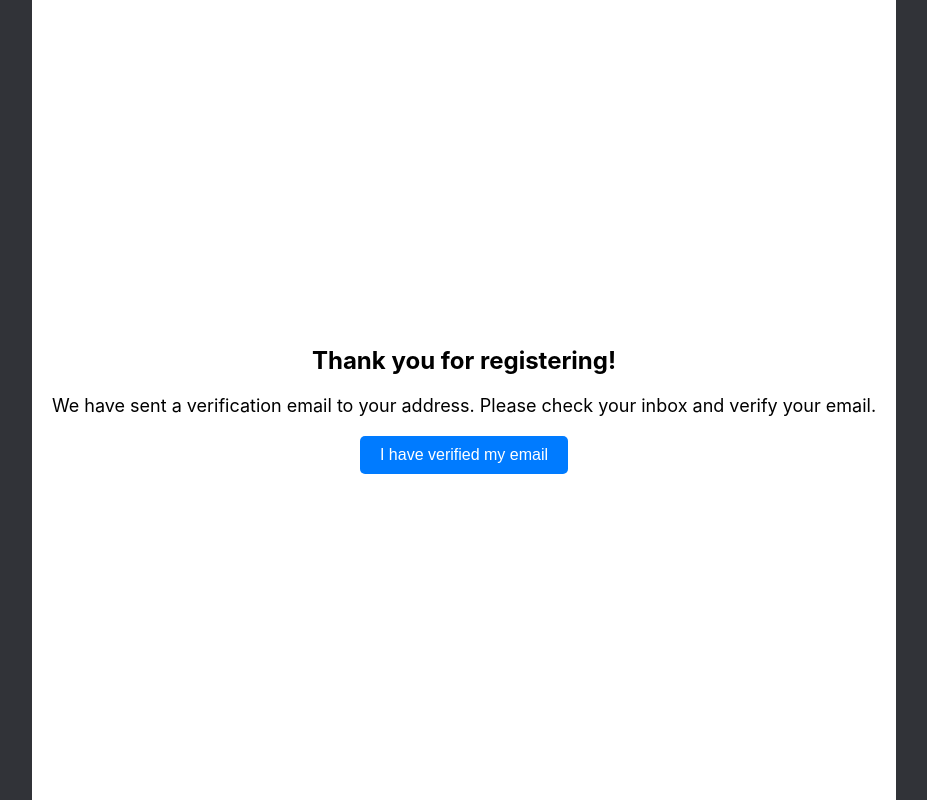
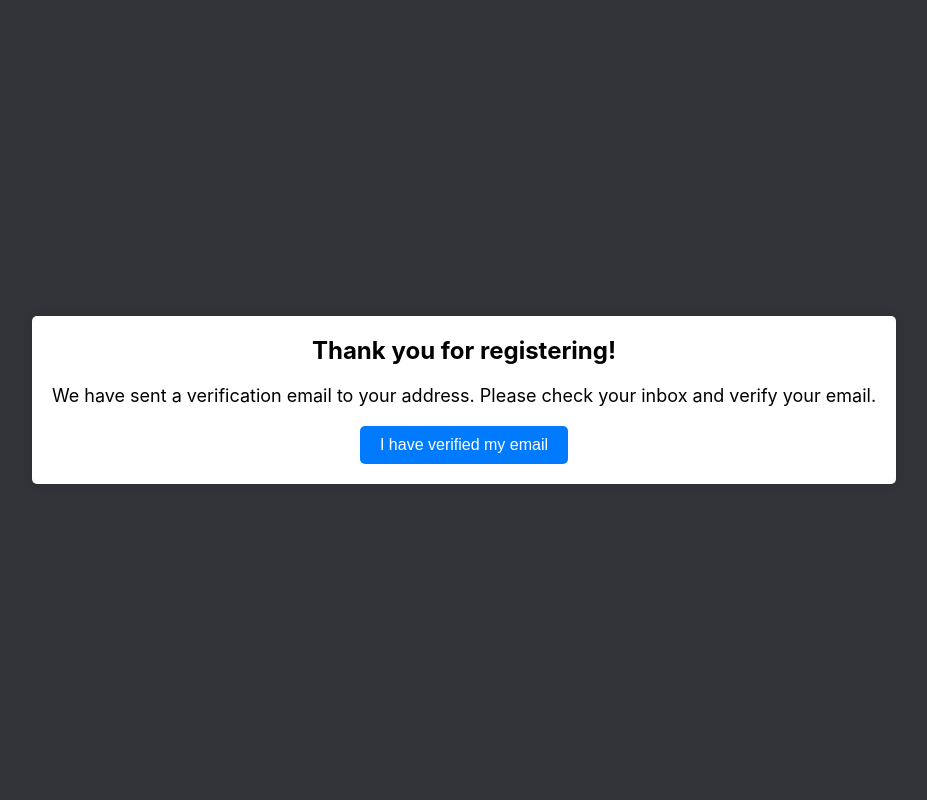
Before and after one commit to rachelleiner/firebase_deploy, a React (Create React App) app in the folder firebase_frontend/: page /wait in a window 1280 px wide. Shown: the whole page, without its empty margins (176-1103 px from the left). Built offline with nearby package versions, Linux system fonts and the light colour scheme.

Commit message:
Update WaitingPage.css

```diff
--- a/firebase_frontend/src/styles/WaitingPage.css
+++ b/firebase_frontend/src/styles/WaitingPage.css
@@ -1,12 +1,39 @@
+.waiting-container, .waiting-container * {
+  margin: 0;
+  padding: 0;
+  box-sizing: border-box;
+}
+
+html, body {
+  height: 100%;
+  margin: 0;
+  padding: 0;
+}
+
+body {
+  display: flex;
+  justify-content: center;
+  align-items: center;
+  background-color: #808080;
+  color: white;
+  font-family: Arial, sans-serif;
+}
+
 .waiting-container {
   display: flex;
   flex-direction: column;
   justify-content: center;
   align-items: center;
-    height: 100vh;
-    background-color: #ffffff;
   text-align: center;
   padding: 20px;
+}
+
+.waiting-message {
+  background-color: white;
+  color: black;
+  padding: 20px;
+  border-radius: 5px;
+  box-shadow: 0 0 10px rgba(0, 0, 0, 0.1);
 }
 
 .waiting-message h2 {
```
Lines whose indentation alone changed are shown as unchanged.
